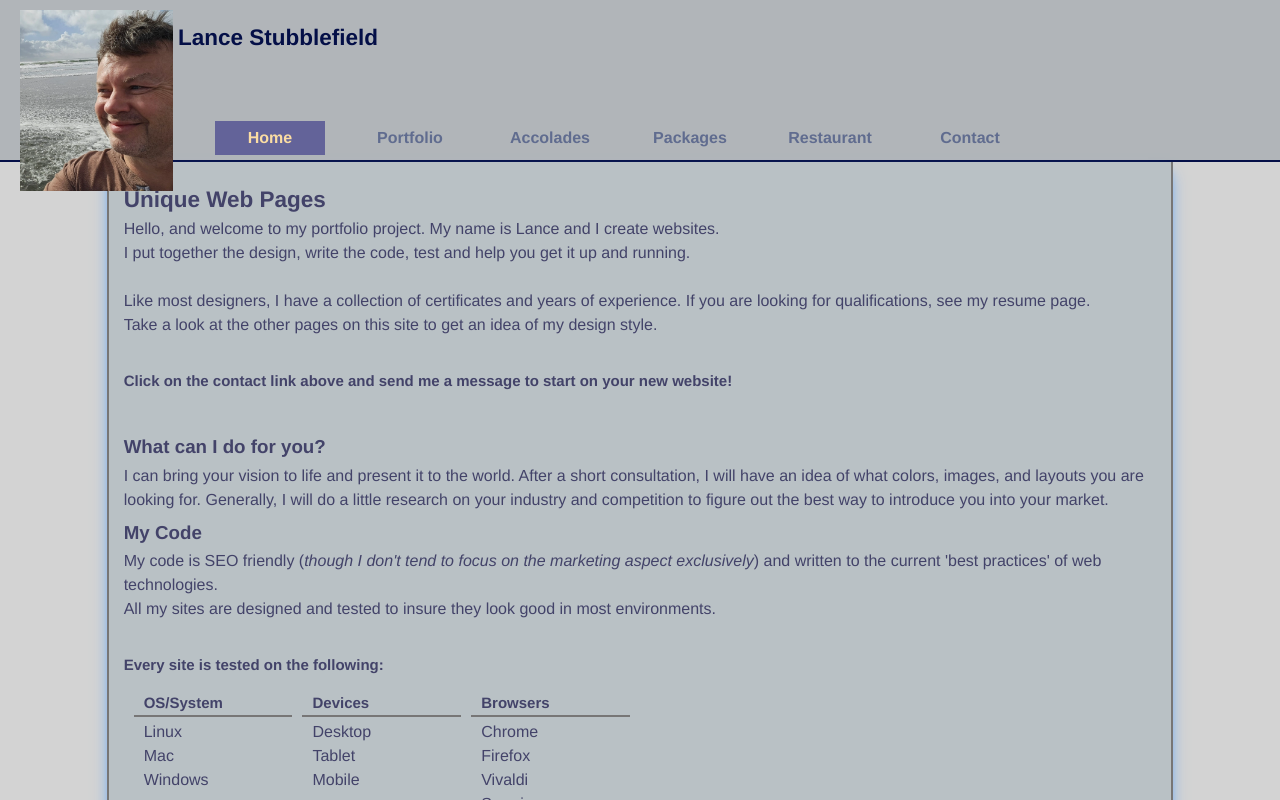
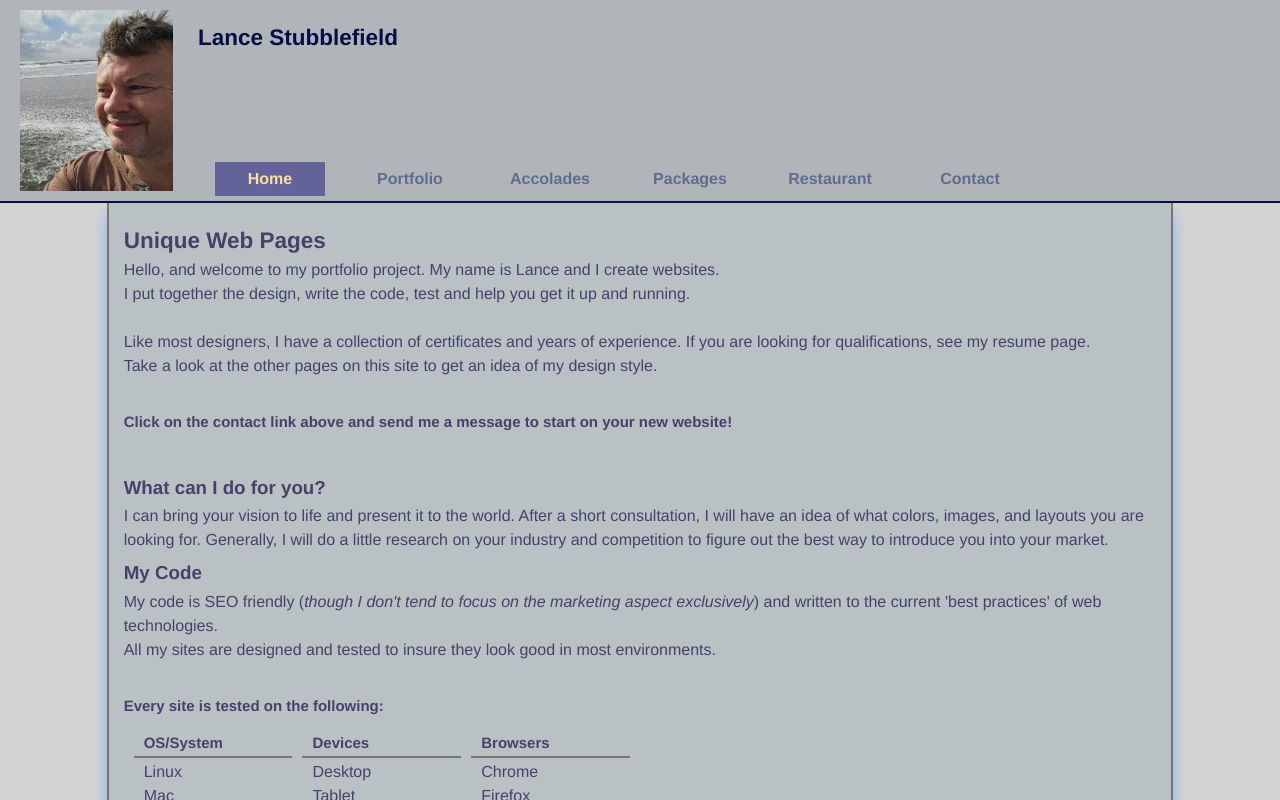
Before and after one commit to TimeSentinel/react01, a React (Vite) app: page / in a window 1280 px wide. Shown: the top 800 px of the page. Built offline with nearby package versions, Linux system fonts and the light colour scheme.

Commit message:
fixed a layout issue

```diff
--- a/src/header.css
+++ b/src/header.css
@@ -66,7 +66,7 @@
         width: 100px;
     }
     .headName {
-        @apply w-full;
+        @apply w-full ml-2;
     }
 
     #navBar {
@@ -96,10 +96,13 @@
 /* ------------ Tablet View ------------ */
 @media (min-width: 768px) and (max-width: 991px) {
     .header-title {
-        @apply h-48 px-4;
+        @apply h-fit px-4 pb-4;
     }
     .headImg{
         width: 180px;
+    }
+    .headName {
+        @apply  ml-4;
     }
     #navBar {
         @apply block;
@@ -137,10 +140,13 @@
 /* ------------ Desktop View ------------ */
 @media (min-width: 992px) {
     .header-title {
-        @apply px-8 h-64;
+        @apply px-8 h-fit pb-4;
     }
     .headImg{
         width: 280px;
+    }
+    .headName {
+        @apply  ml-8;
     }
     .navMenu {
         @apply block w-4/5;
```
